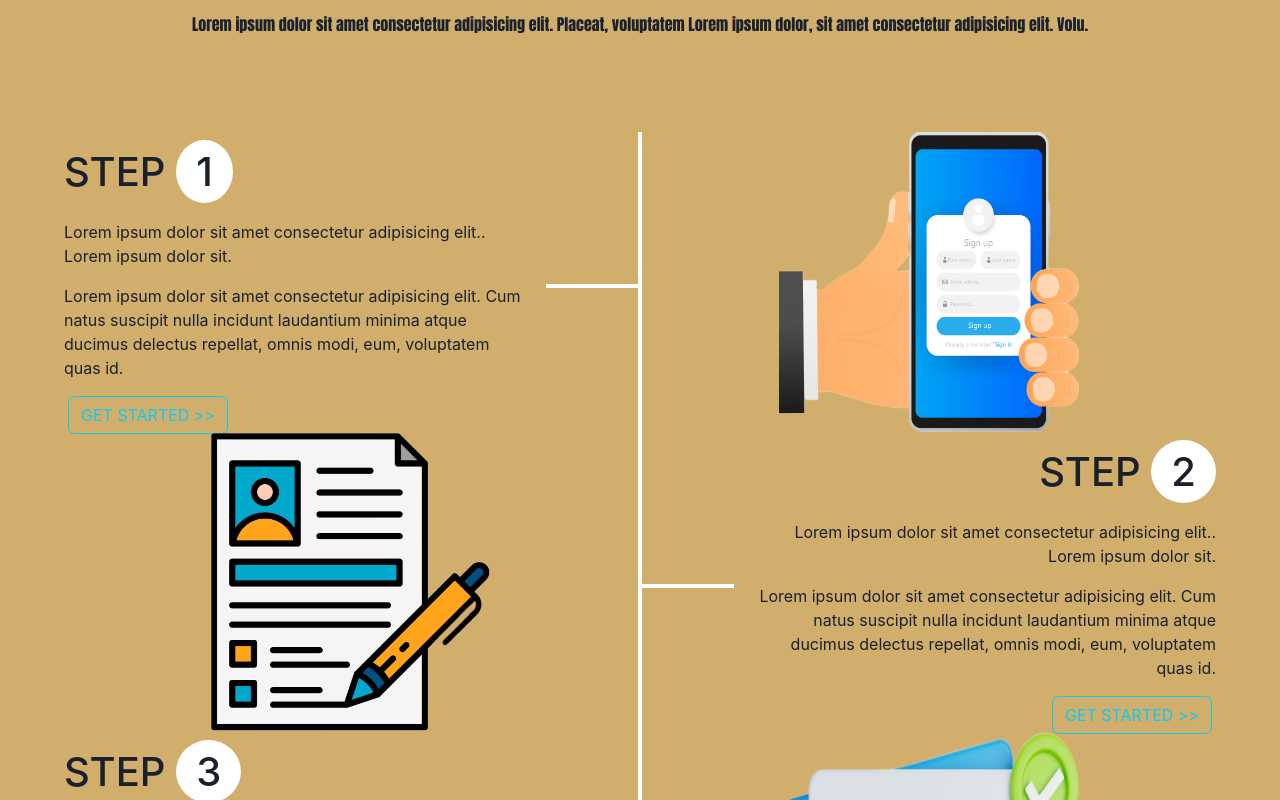
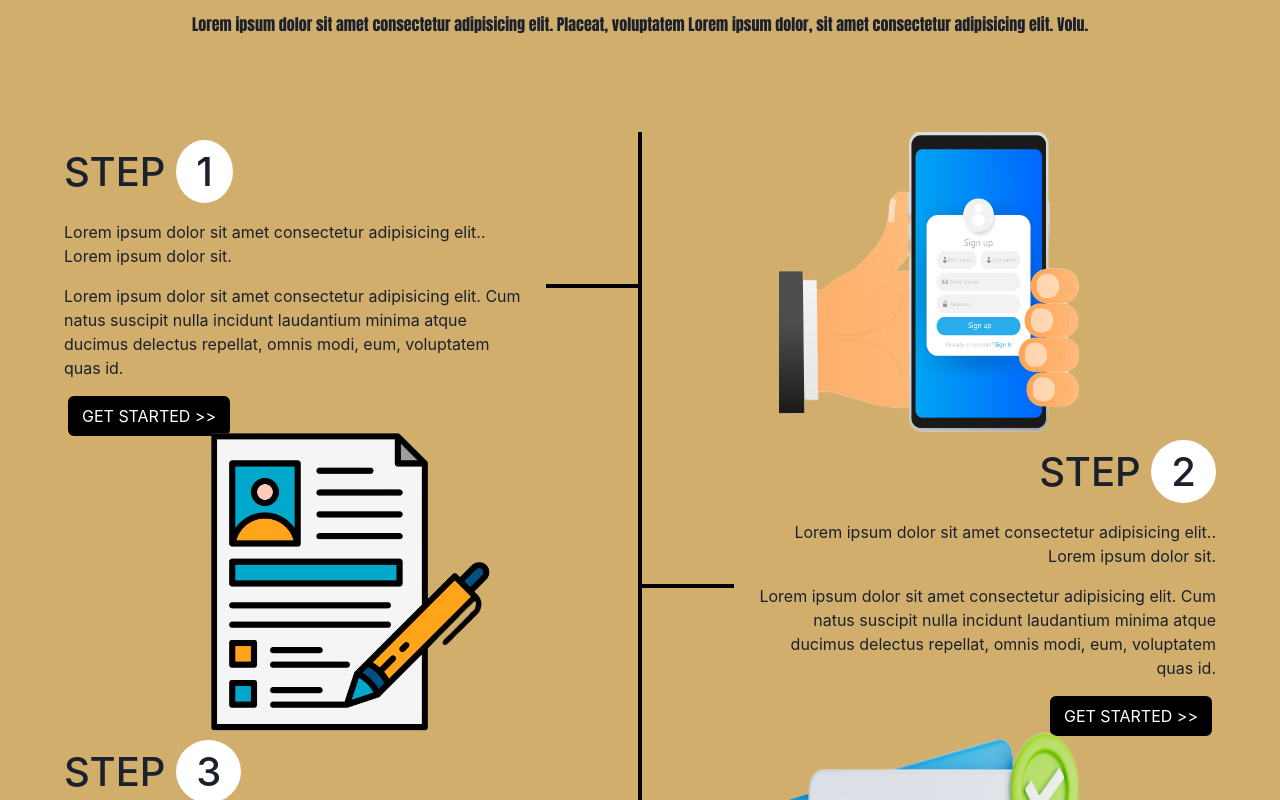
Before and after one commit to akshwalia/legal-connect, a React (Vite) app: page / in a window 1280 px wide. Shown: the part 2500-3300 px from the top of the page. Built offline with nearby package versions, Linux system fonts and the light colour scheme; a web font is replaced by a local one.

Commit message:
Color changes

```diff
--- a/src/App.css
+++ b/src/App.css
@@ -288,7 +288,7 @@ body {
 }
 
 .onboard_line{
-  background-color: #ffffff;
+  background-color: black;
   width: 0.3%;
   height: 300px;
 }
@@ -315,7 +315,7 @@ body {
   height: 4px;
   width: 16%;
   float: right;
-  background-color: #ffffff;
+  background-color: black;
 }
 .onboard_2 .step_line{
   float: left !important;
@@ -334,6 +334,20 @@ body {
 .onboard img {
   width: 300px;
   height: auto;
+}
+
+
+.onboard .btn {
+  background-color: black;
+  color: white;
+  border: 2px solid black;
+}
+
+.onboard .btn:hover {
+  background-color: #D2AE6D;
+  color: black;
+  cursor: pointer;
+  border: 2px solid black;
 }
 
 .faqsection {
```
